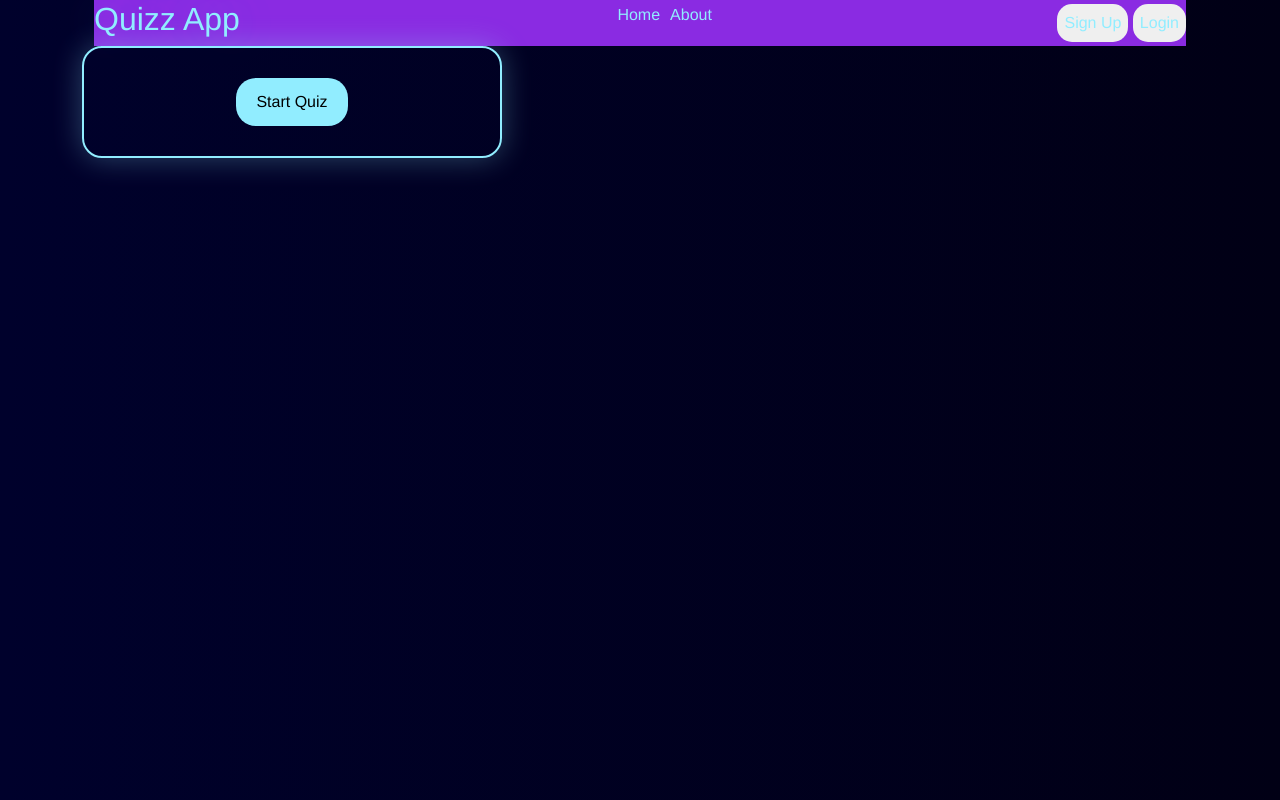
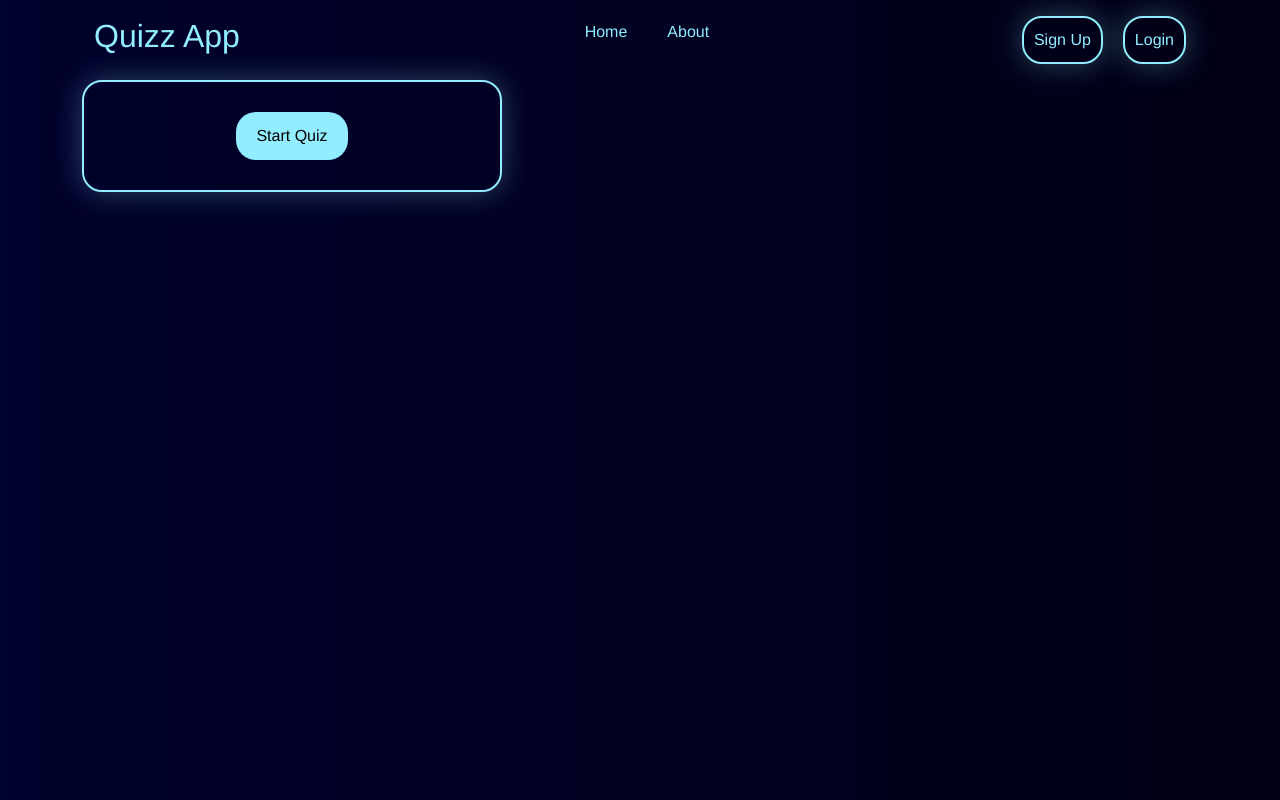
Before and after one commit to bilalahmed180/Quizz-App, a plain HTML site: page index.html in a window 1280 px wide. Drawn offline with nearby package versions, Linux system fonts and the light colour scheme.

Commit message:
complete header section

```diff
--- a/index.html
+++ b/index.html
@@ -6,7 +6,8 @@
     <meta name="viewport" content="width=device-width, initial-scale=1.0">
     <title>Quiz App</title>
     <link rel="stylesheet" href="style.css">
-    <link href="https://cdn.jsdelivr.net/npm/bootstrap@5.0.2/dist/css/bootstrap.min.css" rel="stylesheet" integrity="sha384-EVSTQN3/azprG1Anm3QDgpJLIm9Nao0Yz1ztcQTwFspd3yD65VohhpuuCOmLASjC" crossorigin="anonymous">
+    <link href="https://cdn.jsdelivr.net/npm/bootstrap@5.0.2/dist/css/bootstrap.min.css" rel="stylesheet"
+        integrity="sha384-EVSTQN3/azprG1Anm3QDgpJLIm9Nao0Yz1ztcQTwFspd3yD65VohhpuuCOmLASjC" crossorigin="anonymous">
 </head>
 
 <header class="container">
@@ -17,8 +18,8 @@
             <li><a href="">About</a></li>
         </ul>
         <div>
-            <button><a href="">Sign Up</a></button>
-            <button><a href="">Login</a></button>
+            <button><a href="./sign-up.html">Sign Up</a></button>
+            <button><a href="./login.html">Login</a></button>
         </div>
     </nav>
 </header>
@@ -36,7 +37,9 @@
     </div>
 
     <script src="script.js"></script>
-    <script src="https://cdn.jsdelivr.net/npm/bootstrap@5.0.2/dist/js/bootstrap.bundle.min.js" integrity="sha384-MrcW6ZMFYlzcLA8Nl+NtUVF0sA7MsXsP1UyJoMp4YLEuNSfAP+JcXn/tWtIaxVXM" crossorigin="anonymous"></script>
+    <script src="https://cdn.jsdelivr.net/npm/bootstrap@5.0.2/dist/js/bootstrap.bundle.min.js"
+        integrity="sha384-MrcW6ZMFYlzcLA8Nl+NtUVF0sA7MsXsP1UyJoMp4YLEuNSfAP+JcXn/tWtIaxVXM"
+        crossorigin="anonymous"></script>
 </body>
 
 </html>
--- a/style.css
+++ b/style.css
@@ -7,38 +7,61 @@
 
 /* HEADER SECTION */
 
-header nav h2{
-    color: rgb(145, 237, 255);
-    text-shadow: 0 0 50px rgba(145, 237, 255, 0.3);
+button:hover {
+    box-shadow: 0 4px 12px rgba(145, 237, 255, 0.6);
+    transform: translateY(-2px);
 }
 
-header nav{
+header nav h2 {
+    color: rgb(145, 237, 255);
+    text-shadow: 0 0 100px rgba(145, 237, 255, 0.3);
+}
+
+header nav {
     display: flex;
     justify-content: space-between;
     align-items: center;
-    background-color: blueviolet;
+    padding: 10px 0;
 }
 
-header nav ul{
+header nav ul {
     display: flex;
     align-items: center;
     list-style-type: none;
-    gap: 10px;
+    gap: 20px;
 
 }
 
-header nav ul li a{
+header nav ul li {
+    padding: 10px;
+}
+
+header nav ul li:hover {
+    border: 2px solid rgb(145, 237, 255);
+    box-shadow: 0 0 30px rgba(145, 237, 255, 0.3);
+    border-radius: 20px;
+    padding: 10px;
+}
+
+header nav ul li a {
     text-decoration: none;
     color: rgb(145, 237, 255);
 }
 
-header nav div button{
-    border: none;
-    border-radius: 15px;
-    padding: 7px;
+header nav div {
+    display: flex;
+    gap: 20px;
 }
 
-header nav div button a{
+header nav div button {
+    border-radius: 20px;
+    padding: 10px;
+    background: transparent;
+    border: 2px solid rgb(145, 237, 255);
+    box-shadow: 0 0 30px rgba(145, 237, 255, 0.3);
+}
+
+header nav div button a {
     text-decoration: none;
     color: rgb(145, 237, 255);
 }
```
